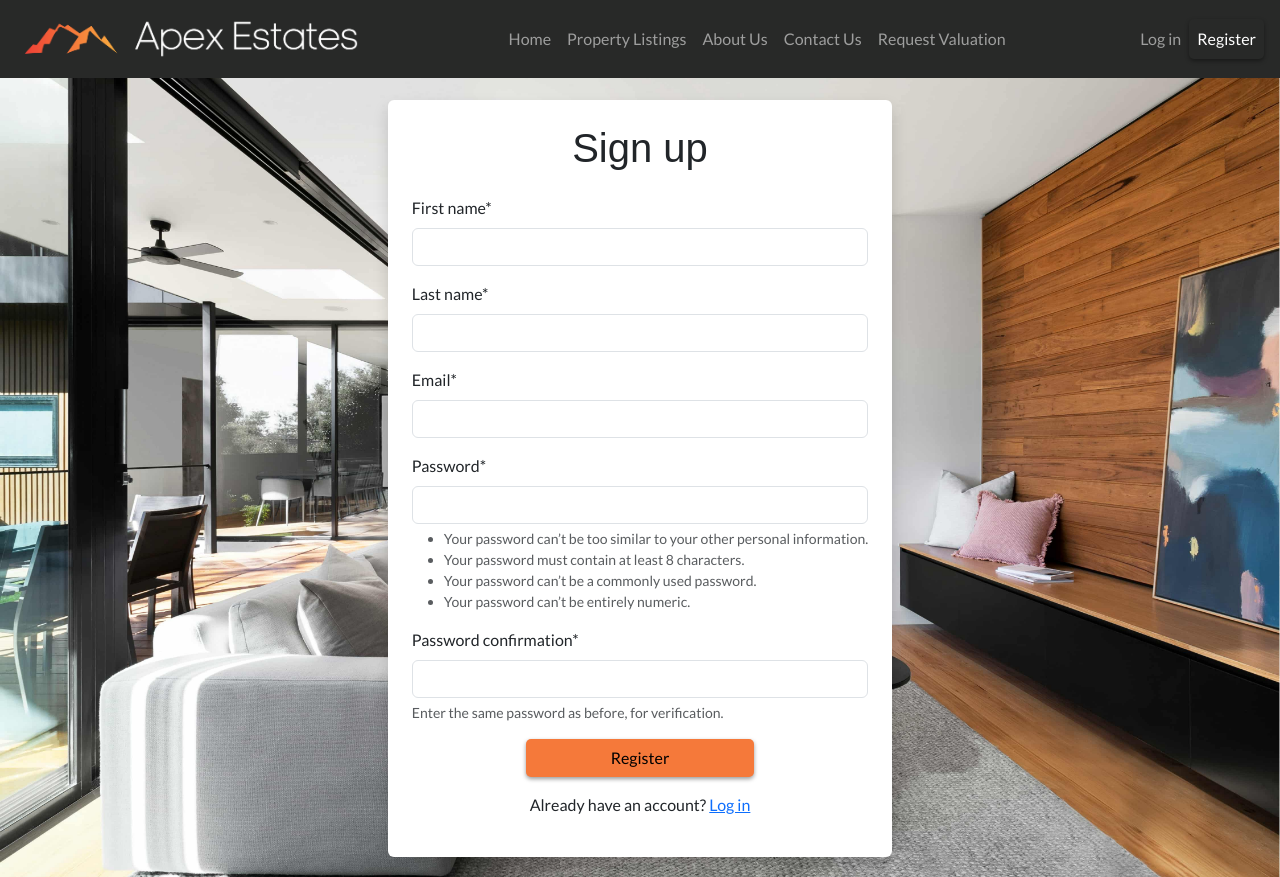
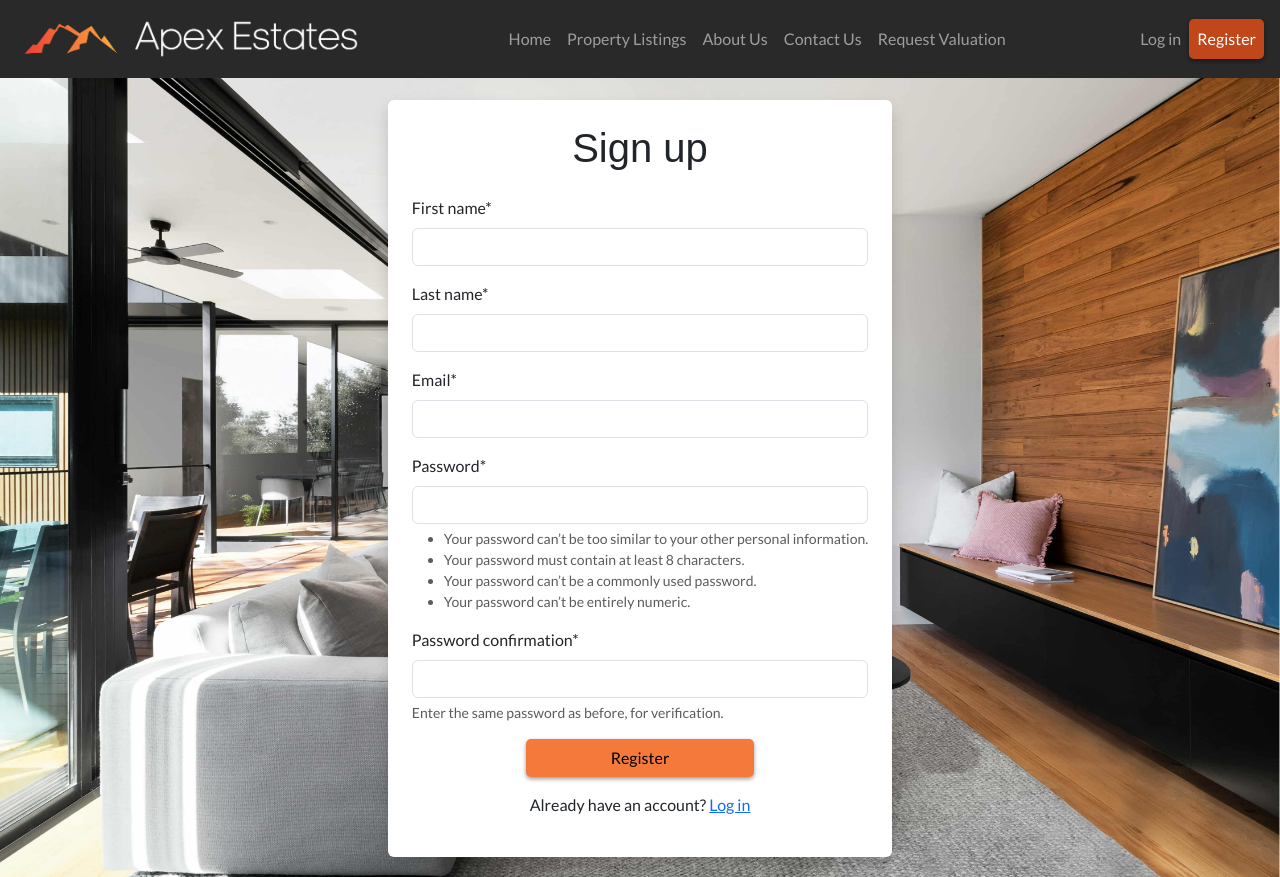
Before and after one commit to RadleighSmith/apex-estates, a Django app: page /sign_up/ in a window 1280 px wide. Shown: the top 877 px of the page. Run offline with Django 4.2, Linux system fonts and the light colour scheme; some libraries are stand-ins or nearby versions.

Commit message:
Add active button colour

```diff
--- a/static/css/style.css
+++ b/static/css/style.css
@@ -18,11 +18,10 @@
     --beige: #E0E0DB;
     --red: #dc3545;
 
-
-
     /* Global Button Styling */
 
     --call-to-action: #f5793a;
+    --active-orange: #c1461a;
 }
 
 /* Body */
@@ -115,6 +114,10 @@ h2 {
     z-index: 3;
 }
 
+.btn.active {
+    background-color: var(--active-orange);
+}
+
 /* Navbar Media Queries */
 @media(min-width: 1200px){
     .btn-nav{
@@ -132,7 +135,7 @@ h2 {
 
 #messages{
     z-index: 2;
-    top: 100px;
+    top: 80px;
 }
 
 /* Footer */
```
